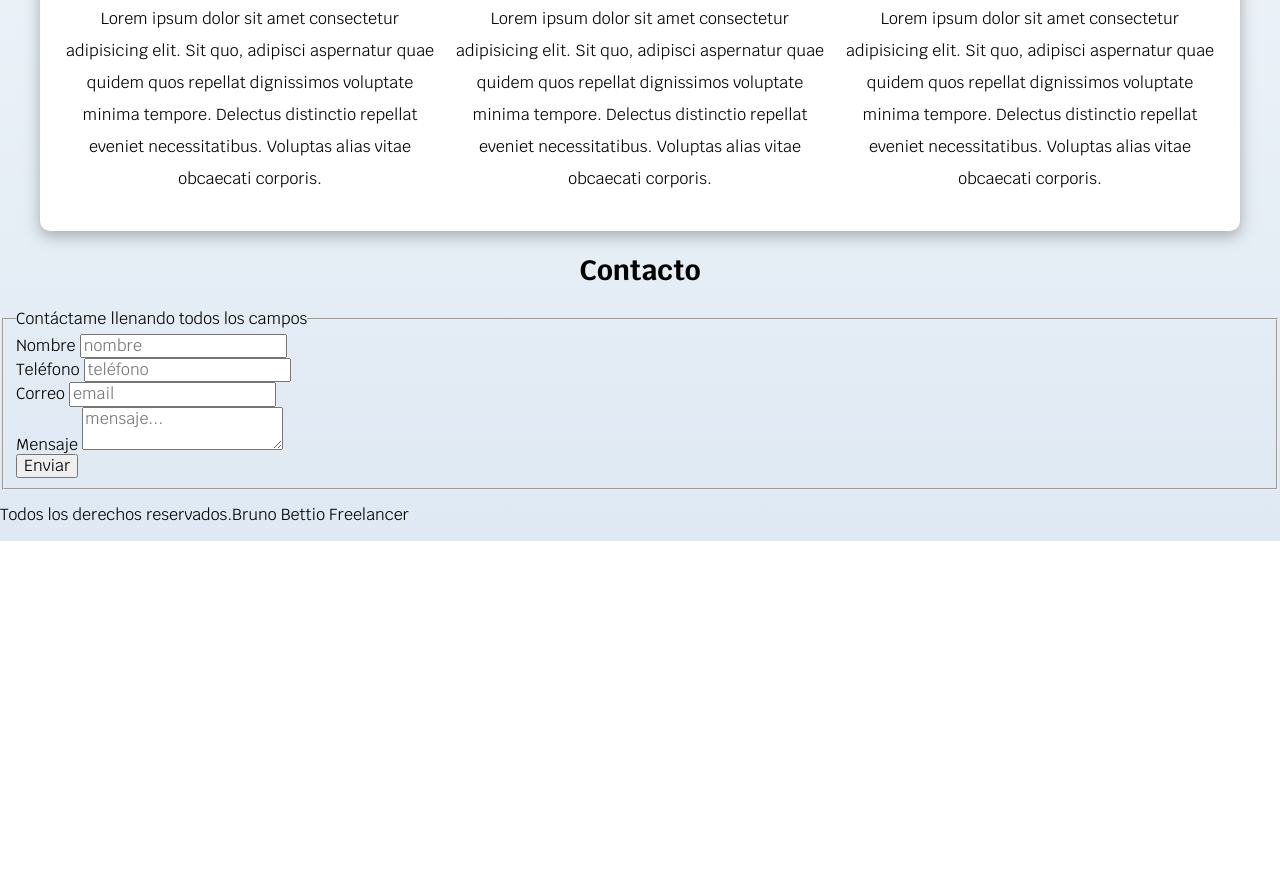
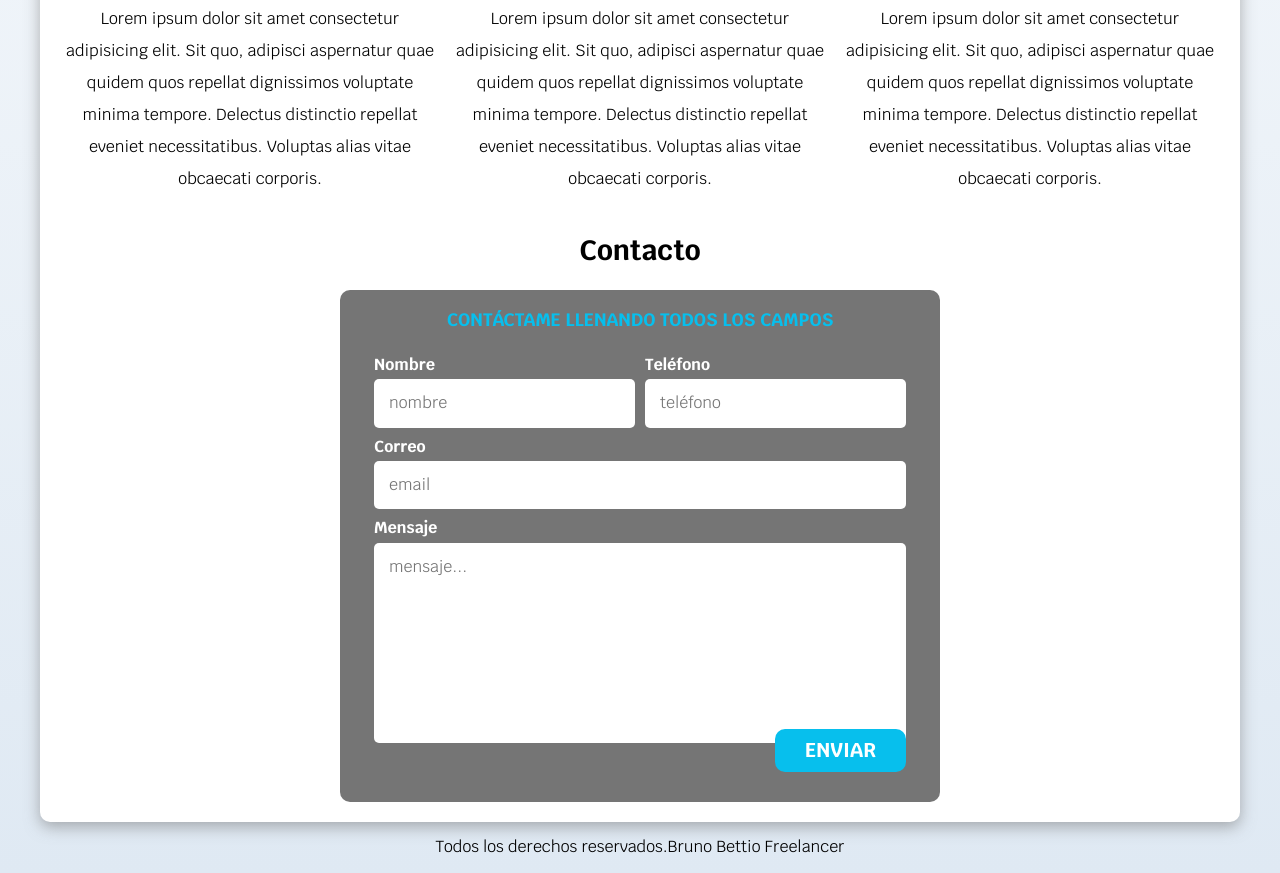
Before and after one commit to Bruno-Code1/freeLancerInicio, a plain HTML site: page index.html in a window 1280 px wide. Shown: the part 926-1799 px from the top of the page. Before the commit the page ends 1467 px from the top, so only its background shows below. Drawn offline with Linux system fonts and the light colour scheme.

Commit message:
agrego formulario contacto y footer

```diff
--- a/css/styles.css
+++ b/css/styles.css
@@ -10,6 +10,15 @@
 html {
   font-size: 62.5%;
   box-sizing: border-box;
+  scroll-snap-type: y mandatory;
+}
+
+/* Scroll Snap*/
+.servicios,
+.navegacion-principal,
+.formulario {
+  scroll-snap-align: center;
+  scroll-snap-stop: always;
 }
 
 *,*:before,*:after {
@@ -39,12 +48,17 @@ body {
   border-radius: 1rem;
   text-align: center;
   width: 90%;
+  border: none;
 }
 
 @media (min-width:768px) {
   .boton {
     width: auto;
   }
+}
+
+.boton:hover {
+  cursor: pointer;
 }
 
 .sombra {
@@ -73,6 +87,25 @@ h1,h2,h3 {
 
 .titulo span {
   font-size: 2rem;
+}
+
+/* Utilidades */
+.w-sm-100 {
+  width: 100%;
+}
+
+@media(min-width:768px) {
+  .w-sm-100 {
+    width: auto;
+  }
+}
+
+.flex {
+  display: flex;
+}
+
+.alinear-derecha {
+  justify-content: flex-end;
 }
 
 /*Navegación Principal*/
@@ -176,3 +209,70 @@ h1,h2,h3 {
   height: 4rem;
   width: 4rem;
 }
+
+/* Contacto */
+.formulario {
+  background-color: var(--gris);
+  width: min(60rem,100%);
+  margin: 0 auto;
+  padding: 2rem;
+  border-radius: 1rem;
+}
+
+.formulario fieldset {
+  border: none;
+}
+
+.formulario legend {
+  color: var(--secundario);
+  text-align: center;
+  font-size: 1.8rem;
+  text-transform: uppercase;
+  font-weight: 700;
+  margin-bottom: 2rem;
+}
+
+@media(min-width: 768px) {
+  .contenedor-campos {
+    display: grid;
+    grid-template-columns: repeat(2,1fr);
+    grid-template-rows: auto auto 20rem;
+    column-gap: 1rem;
+  }
+
+  .campo:nth-child(3),
+  .campo:nth-child(4) {
+    grid-column: 1 / 3;
+  }
+}
+
+.campo {
+  margin-bottom: 1rem;
+}
+
+.campo label {
+  color: var(--blanco);
+  font-weight: bold;
+  margin-bottom: .5rem;
+  display: block;
+}
+
+.campo textarea {
+  height: 20rem;
+}
+
+.campo .input-text {
+  width: 100%;
+  border: none;
+  padding: 1.5rem;
+  border-radius: .5rem;
+}
+
+.enviar .boton {
+  width: 100%;
+}
+
+/* Footer */
+.footer {
+  text-align: center;
+}
--- a/index.html
+++ b/index.html
@@ -68,37 +68,40 @@
         </p>
       </section>
     </div><!-- .servicios -->
-  </main>
 
     <section>
       <h2>Contacto</h2>
-    <form>
+      <form class="formulario">
         <fieldset>
           <legend>Contáctame llenando todos los campos</legend>
-        <div>
+          <div class="contenedor-campos">
+            <div class="campo">
               <label>Nombre</label>
-          <input type="text" placeholder="nombre">
+              <input type="text" class="input-text" placeholder="nombre">
             </div>
-        <div>
+            <div class="campo">
               <label>Teléfono</label>
-          <input type="tel" placeholder="teléfono">
+              <input type="tel" class="input-text" placeholder="teléfono">
             </div>
-        <div>
+            <div class="campo">
               <label>Correo</label>
-          <input type="email" placeholder="email">
+              <input type="email" class="input-text" placeholder="email">
             </div>
-        <div>
+            <div class="campo">
               <label>Mensaje</label>
-          <textarea placeholder="mensaje..."></textarea>
+              <textarea class="input-text" placeholder="mensaje..."></textarea>
             </div>
-        <div>
-          <input type="submit" value="Enviar">
+          </div>
+
+          <div class="alinear-derecha flex">
+            <input type="submit" class="boton w-sm-100" value="Enviar">
           </div>
         </fieldset>
       </form>
     </section>
+  </main>
 
-  <footer>
+  <footer class="footer">
     <p>Todos los derechos reservados.Bruno Bettio Freelancer</p>
   </footer>
 </body>
```
Lines whose indentation alone changed are shown as unchanged.
